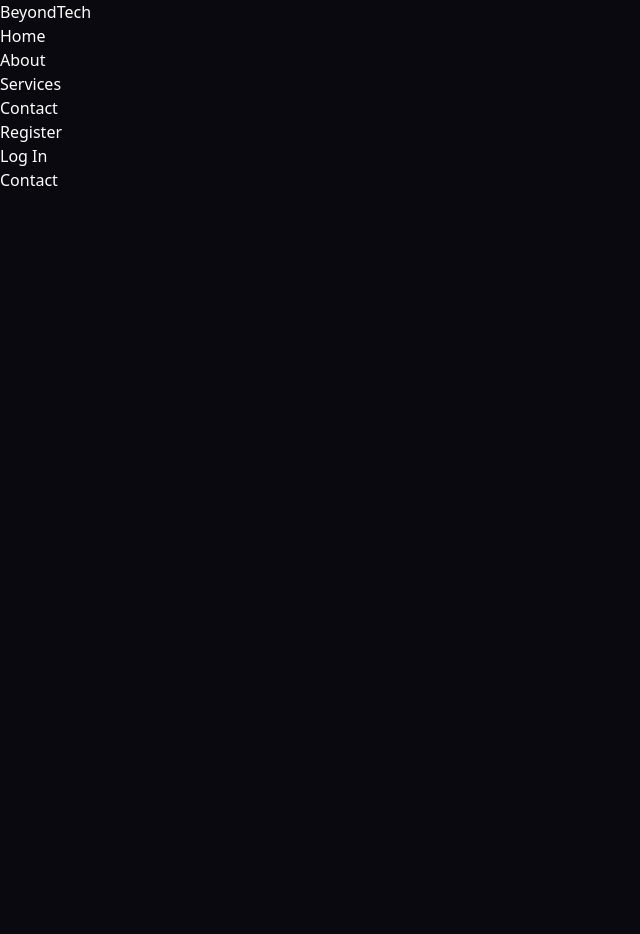
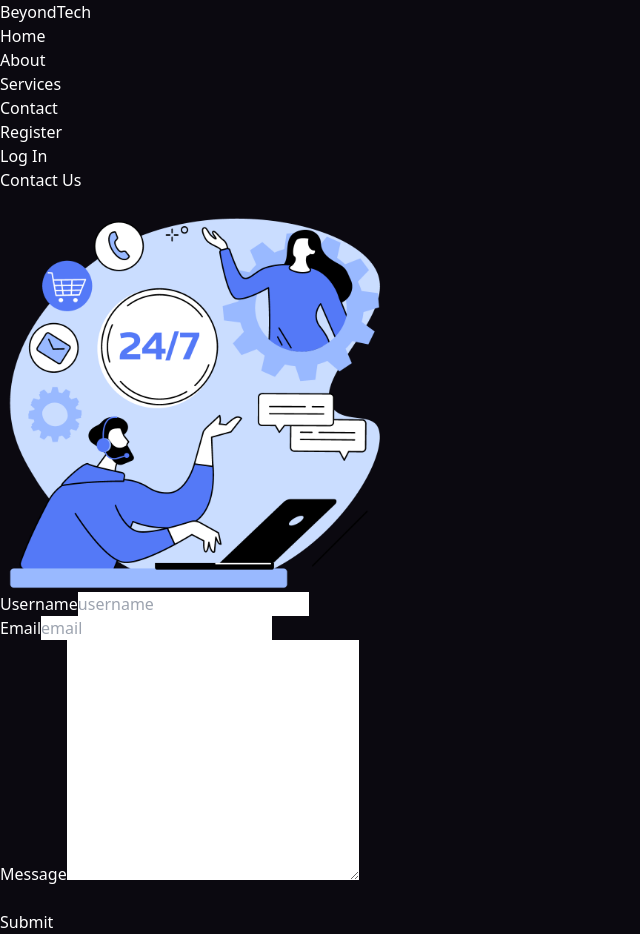
Before and after one commit to Deepak-647/MERN-STACK-Frontend, a React (Vite) app: page /contact in a window 1280 px wide. Shown: the whole page, without its empty margins (0-640 px from the left). Before the commit the page ends 800 px from the top, so only its background shows below. Built offline with nearby package versions, Linux system fonts and the light colour scheme.

Commit message:
Working on Contact Form for Storing Data in State

```diff
--- a/src/pages/Contact.jsx
+++ b/src/pages/Contact.jsx
@@ -1,7 +1,91 @@
+ import { useState } from "react"
 
 const Contact = () => {
+  const [contact, setContact] = useState({
+    username: "",
+    email: "",
+    message: "",
+
+  });
+
+  const handleInput = (e) => {
+    let name = e.target.name;
+    let value = e.target.value;
+
+    setContact((prev) => ({
+      ...prev,
+      [name] : value,
+    }))
+  };
+
+  //handling the form submission
+
+  const handleSubmit = (e) => {
+    e.preventDefault();
+    console.log(contact)
+  };
   return (
-    <div>Contact</div>
+    <div>
+      <header className="m-8">
+        <div>
+          <h1 className="text-4xl font-semibold">Contact Us</h1>
+          <div className="h-[0.3rem] w-20 bg-violet-950 mt-2"></div>
+        </div>
+      </header>
+      <div className="flex items-center justify-center">
+        <div className="flex items-center gap-x-20">
+          <div>
+            <img src="/images/support.png" alt="" width="400" height="500"/>
+          </div>
+          <div>
+          <form onSubmit={handleSubmit}>
+              <div className="flex flex-col">
+                <label htmlFor="username">Username</label>
+                <input
+                  type="text"
+                  name="username"
+                  placeholder="username"
+                  id="username"
+                  value={contact.username}
+                  onChange={handleInput}
+                  required
+                  className="bg-slate-800"
+                />
+              </div>
+              <div className="flex flex-col">
+                <label htmlFor="email">Email</label>
+                <input
+                  type="email"
+                  name="email"
+                  placeholder="email"
+                  id="email"
+                  value={contact.email}
+                  onChange={handleInput}
+                  required
+                  className="bg-slate-800"
+                />
+              </div>
+              <div className="flex flex-col">
+                <label htmlFor="message">Message</label>
+                <textarea
+                  type="message"
+                  name="message"
+                  cols="30"
+                  rows="10"
+                  id="message"
+                  value={contact.message}
+                  onChange={handleInput}
+                  required
+                  className="bg-slate-800"
+                />
+              </div>
+              <br />
+              <button type="submit">Submit</button>
+            </form>
+          </div>
+        </div>
+      </div>
+    </div>
   )
 }
 
```
